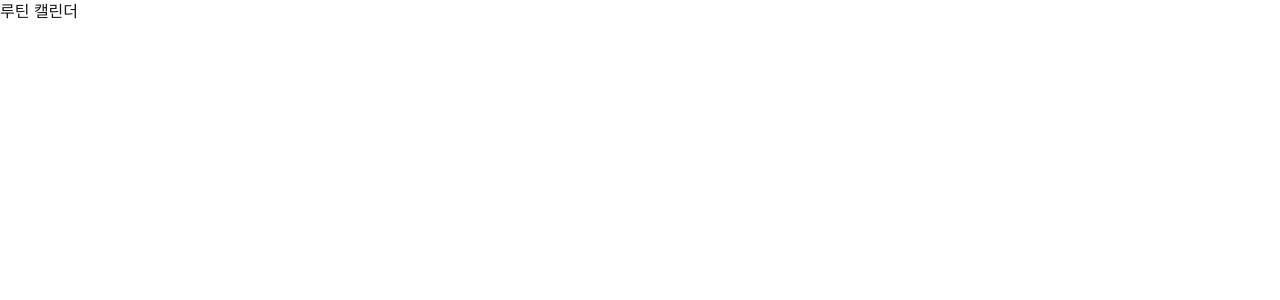
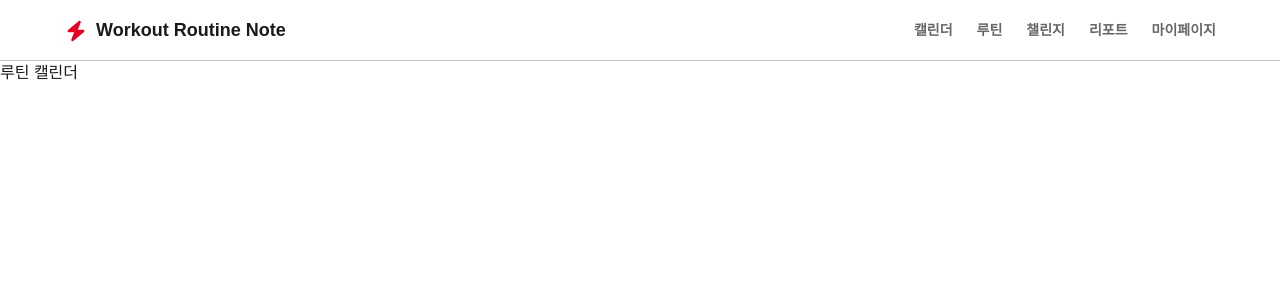
Before and after one commit to grimza99/routine-note, a Next.js app: page /routine/routine-cal in a window 1280 px wide. Shown: the top 300 px of the page. Built offline with nearby package versions, Linux system fonts and the light colour scheme.

Commit message:
feat: 챌린지, 리포트, 루틴 관리 및 루틴 캘린더 페이지 추가

```diff
--- /dev/null
+++ b/src/app/(app-layout)/layout.tsx
@@ -0,0 +1,15 @@
+import { Header } from '@/widgets';
+import type { Metadata } from 'next';
+
+export default function RootLayout({
+  children,
+}: Readonly<{
+  children: React.ReactNode;
+}>) {
+  return (
+    <>
+      <Header />
+      <div>{children}</div>
+    </>
+  );
+}
```
Also changed, not shown: src/app/(app-layout)/challenge/page.tsx (renamed from src/app/challenge/page.tsx), src/app/(app-layout)/report/page.tsx (renamed from src/app/report/page.tsx), src/app/(app-layout)/routine/manage/page.tsx (renamed from src/app/routine/manage/page.tsx), src/app/(app-layout)/routine/routine-cal/page.tsx (renamed from src/app/routine/routine-cal/page.tsx).
